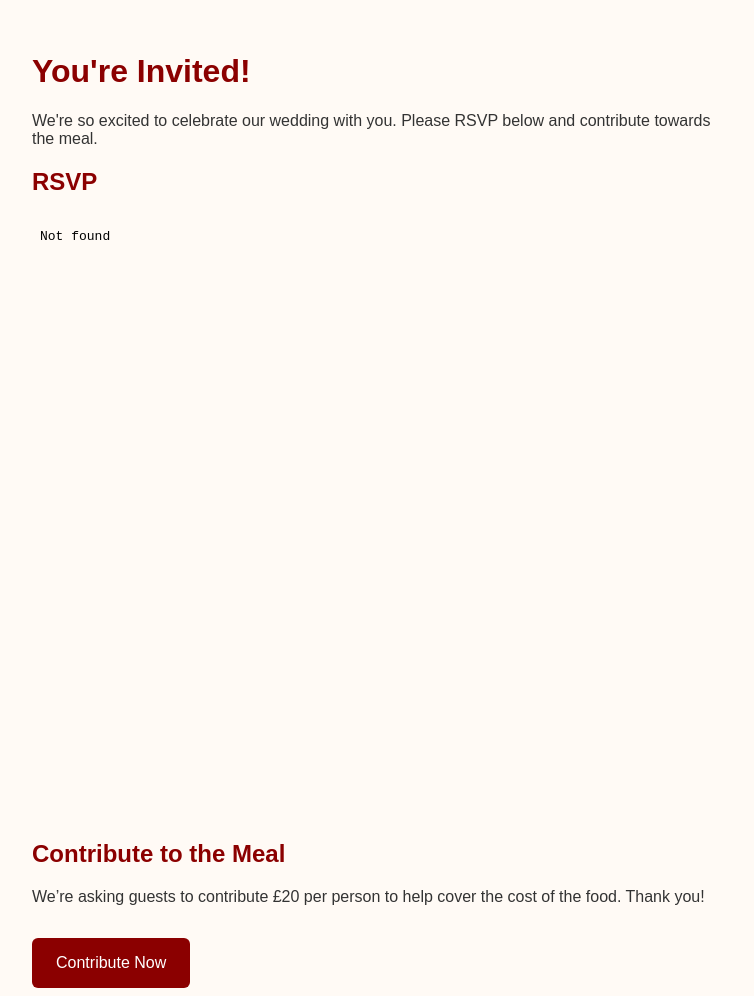
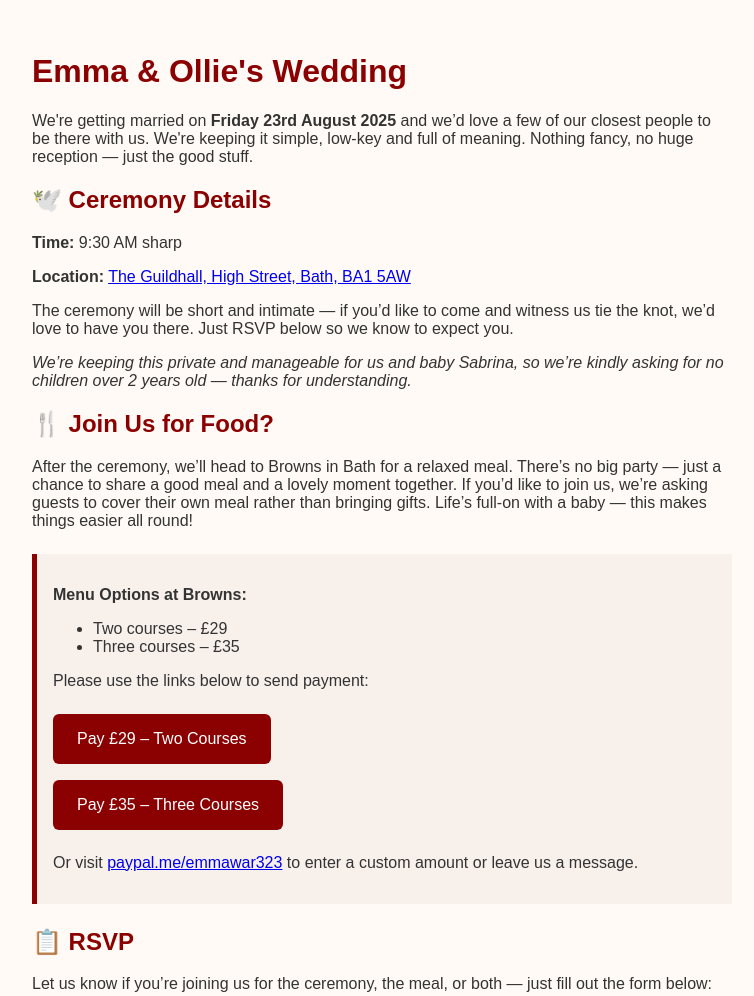
Before and after one commit to Emmahwar/Emma-Ollie-s-Wedding, a plain HTML site: page index.html in a window 1280 px wide. Shown: the top 996 px of the page, without its empty margins (258-1012 px from the left). Drawn offline with Linux system fonts and the light colour scheme.

Commit message:
Update index.html

```diff
--- a/index.html
+++ b/index.html
@@ -18,12 +18,18 @@
     }
     .button {
       display: inline-block;
-      margin-top: 1em;
+      margin: 0.5em 0;
       padding: 1em 1.5em;
       background: #8b0000;
       color: white;
       text-decoration: none;
       border-radius: 6px;
+    }
+    .menu-options {
+      background: #f8f0eb;
+      padding: 1em;
+      margin: 1.5em 0;
+      border-left: 5px solid #8b0000;
     }
     iframe {
       width: 100%;
@@ -33,17 +39,36 @@
   </style>
 </head>
 <body>
-  <h1>You're Invited!</h1>
-  <p>We're so excited to celebrate our wedding with you. Please RSVP below and contribute towards the meal.</p>
+  <h1>Emma & Ollie's Wedding</h1>
 
-  <h2>RSVP</h2>
-  <!-- Replace the src below with your actual Google Form embed URL -->
-  <iframe src="YOUR_GOOGLE_FORM_EMBED_URL_HERE"></iframe>
+  <p>We're getting married on <strong>Friday 23rd August 2025</strong> and we’d love a few of our closest people to be there with us. We're keeping it simple, low-key and full of meaning. Nothing fancy, no huge reception — just the good stuff.</p>
 
-  <h2>Contribute to the Meal</h2>
-  <p>We’re asking guests to contribute £20 per person to help cover the cost of the food. Thank you!</p>
-  <a href="YOUR_PAYMENT_LINK_HERE" class="button" target="_blank">Contribute Now</a>
+  <h2>🕊️ Ceremony Details</h2>
+  <p><strong>Time:</strong> 9:30 AM sharp</p>
+  <p><strong>Location:</strong> <a href="https://maps.app.goo.gl/NZ5pLqYXQgwBD81t5" target="_blank">The Guildhall, High Street, Bath, BA1 5AW</a></p>
+  <p>The ceremony will be short and intimate — if you’d like to come and witness us tie the knot, we’d love to have you there. Just RSVP below so we know to expect you.</p>
+  <p><em>We’re keeping this private and manageable for us and baby Sabrina, so we’re kindly asking for no children over 2 years old — thanks for understanding.</em></p>
 
-  <p>If you have questions, please contact us at emma@example.com</p>
+  <h2>🍴 Join Us for Food?</h2>
+  <p>After the ceremony, we’ll head to Browns in Bath for a relaxed meal. There’s no big party — just a chance to share a good meal and a lovely moment together. If you’d like to join us, we’re asking guests to cover their own meal rather than bringing gifts. Life’s full-on with a baby — this makes things easier all round!</p>
+
+  <div class="menu-options">
+    <p><strong>Menu Options at Browns:</strong></p>
+    <ul>
+      <li>Two courses – £29</li>
+      <li>Three courses – £35</li>
+    </ul>
+    <p>Please use the links below to send payment:</p>
+    <a class="button" href="https://paypal.me/emmawar323/29?country.x=GB&locale.x=en_GB" target="_blank">Pay £29 – Two Courses</a><br>
+    <a class="button" href="https://paypal.me/emmawar323/35?country.x=GB&locale.x=en_GB" target="_blank">Pay £35 – Three Courses</a>
+    <p>Or visit <a href="https://paypal.me/emmawar323?country.x=GB&locale.x=en_GB" target="_blank">paypal.me/emmawar323</a> to enter a custom amount or leave us a message.</p>
+  </div>
+
+  <h2>📋 RSVP</h2>
+  <p>Let us know if you’re joining us for the ceremony, the meal, or both — just fill out the form below:</p>
+
+  <iframe src="https://docs.google.com/forms/d/e/1FAIpQLSdfbt6bjPrTG4mzqO4ViyhQDFVbellXn3ZmPjAbq4B2TouGtg/viewform?embedded=true" width="100%" height="600" frameborder="0" marginheight="0" marginwidth="0">Loading…</iframe>
+
+  <p>We honestly can’t wait to share this day with you — small, special, and exactly right for where we are now. Questions? Email us at <strong>emma@example.com</strong>.</p>
 </body>
 </html>
```
